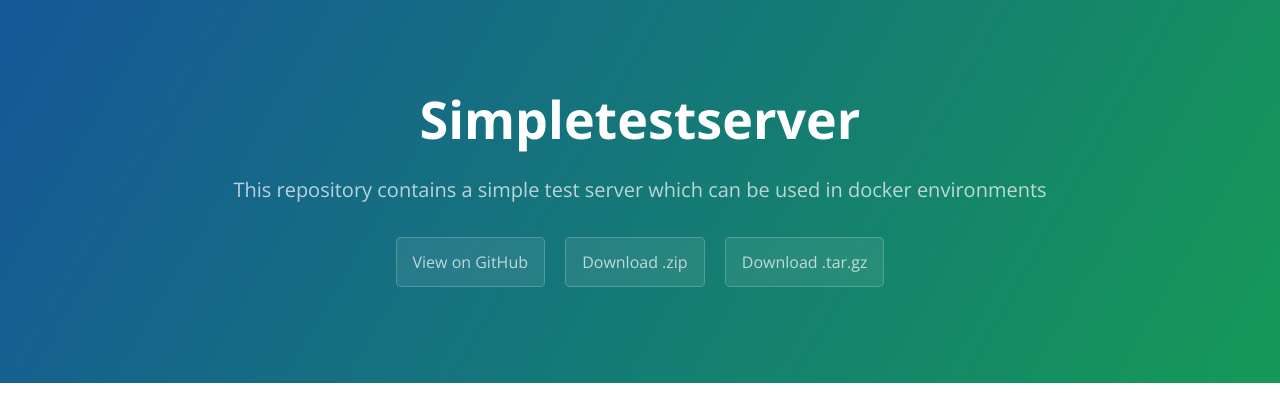
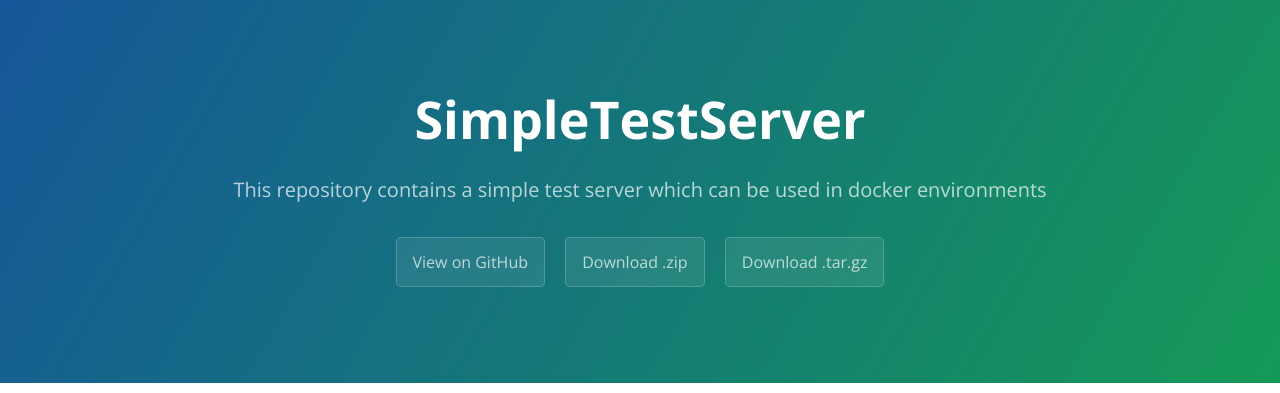
Before and after one commit to JurrianFahner/SimpleTestServer, a plain HTML site: page index.html in a window 1280 px wide. Shown: the top 393 px of the page. Drawn offline with nearby package versions, Linux system fonts and the light colour scheme.

Commit message:
camel case

```diff
--- a/index.html
+++ b/index.html
@@ -11,7 +11,7 @@
   </head>
   <body>
     <section class="page-header">
-      <h1 class="project-name">Simpletestserver</h1>
+      <h1 class="project-name">SimpleTestServer</h1>
       <h2 class="project-tagline">This repository contains a simple test server which can be used in docker environments</h2>
       <a href="https://github.com/JurrianFahner/SimpleTestServer" class="btn">View on GitHub</a>
       <a href="https://github.com/JurrianFahner/SimpleTestServer/zipball/master" class="btn">Download .zip</a>
```
